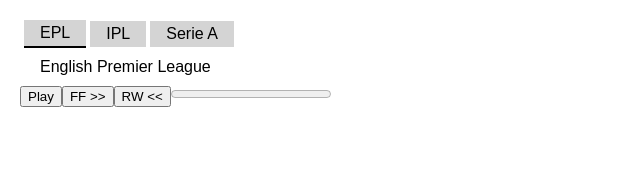
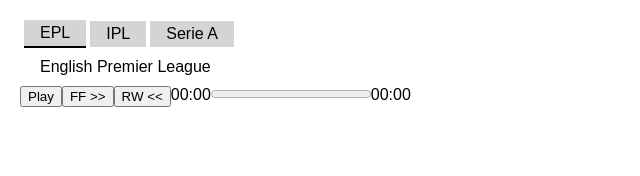
Before and after one commit to SandipNirmal/react-compound-component-examples, a React (Create React App) app: page / in a window 1280 px wide. Shown: the top 176 px of the page, without its empty margins (0-640 px from the left). Built offline with nearby package versions, Linux system fonts and the light colour scheme.

Commit message:
Added Timers

```diff
--- a/src/AudioPlayer/AudioControls.js
+++ b/src/AudioPlayer/AudioControls.js
@@ -1,13 +1,15 @@
 import React from 'react'
 
-import PlayPause from './PlayPauseButton'
-import ForwardRewind from './ForwardRewindAudio'
-import ProgressBar from './AudioProgress'
+import {PlayPause, ForwardRewind, ProgressBar, CurrentTime, TotalTime} from './index'
 
-const AudioControls = () => <div style={{display: 'flex'}}>
+const AudioControls = () => <div style={{
+  display: 'flex'
+}}>
   <PlayPause/>
   <ForwardRewind/>
+  <CurrentTime/>
   <ProgressBar/>
+  <TotalTime/>
 </div>
 
 export default AudioControls
--- a/src/AudioPlayer/AudioProgress.js
+++ b/src/AudioPlayer/AudioProgress.js
@@ -1,7 +1,6 @@
 import React from 'react'
 
 import AudioPlayerContext from './AudioPlayerContext'
-import {getDurationInSeconds} from './Utils'
 
 export default class ProgressBar extends React.PureComponent {
   progressRef = React.createRef()
@@ -31,7 +30,7 @@
           onClick={(e) => {
           progressBarClickHandler(e, handleProgressBarClick)
         }}
-          value={getDurationInSeconds(currentTime / totalTime)}/>
+          value={currentTime / totalTime}/>
 }
       </AudioPlayerContext.Consumer>
     )
--- /dev/null
+++ b/src/AudioPlayer/CurrentTime.js
@@ -0,0 +1,12 @@
+import React from 'react'
+
+import AudioPlayerContext from './AudioPlayerContext'
+import {getDurationInSeconds} from './Utils'
+
+const CurrentTime = () => {
+  return <AudioPlayerContext.Consumer>
+    {({currentTime}) => <div>{getDurationInSeconds(currentTime)}</div>}
+  </AudioPlayerContext.Consumer>
+}
+
+export default CurrentTime
--- /dev/null
+++ b/src/AudioPlayer/RemainingTime.js
@@ -0,0 +1,12 @@
+import React from 'react'
+
+import AudioPlayerContext from './AudioPlayerContext'
+import {getDurationInSeconds} from './Utils'
+
+const RemainingTime = () => {
+  return <AudioPlayerContext.Consumer>
+    {({remainingTime}) => <div>{getDurationInSeconds(remainingTime)}</div>}
+  </AudioPlayerContext.Consumer>
+}
+
+export default RemainingTime
--- /dev/null
+++ b/src/AudioPlayer/TotalTime.js
@@ -0,0 +1,12 @@
+import React from 'react'
+
+import AudioPlayerContext from './AudioPlayerContext'
+import {getDurationInSeconds} from './Utils'
+
+const TotalTime = () => {
+  return <AudioPlayerContext.Consumer>
+    {({totalTime}) => <div>{getDurationInSeconds(totalTime)}</div>}
+  </AudioPlayerContext.Consumer>
+}
+
+export default TotalTime
--- a/src/AudioPlayer/Utils.js
+++ b/src/AudioPlayer/Utils.js
@@ -1,5 +1,11 @@
-export const UPDATE_TIME = 500
+export const UPDATE_TIME = 1000
 
 export const getDurationInSeconds = (duration) => {
-  return duration.toFixed(2)
+  let mins = (duration / 60).toFixed(0)
+  let secs = Math.round(duration % 60).toFixed(0)
+
+  mins = mins < 10 ? `0${mins}` : mins
+  secs = secs < 10 ? `0${secs}` : secs
+
+  return `${mins}:${secs}`
 }
```
Also changed, not shown: src/AudioPlayer/AudioPlayerProvider.js (+1 -11 lines), src/AudioPlayer/index.js (+7 -1 lines), src/AudioPlayer/PlayButton.js (line endings or trailing spaces).
